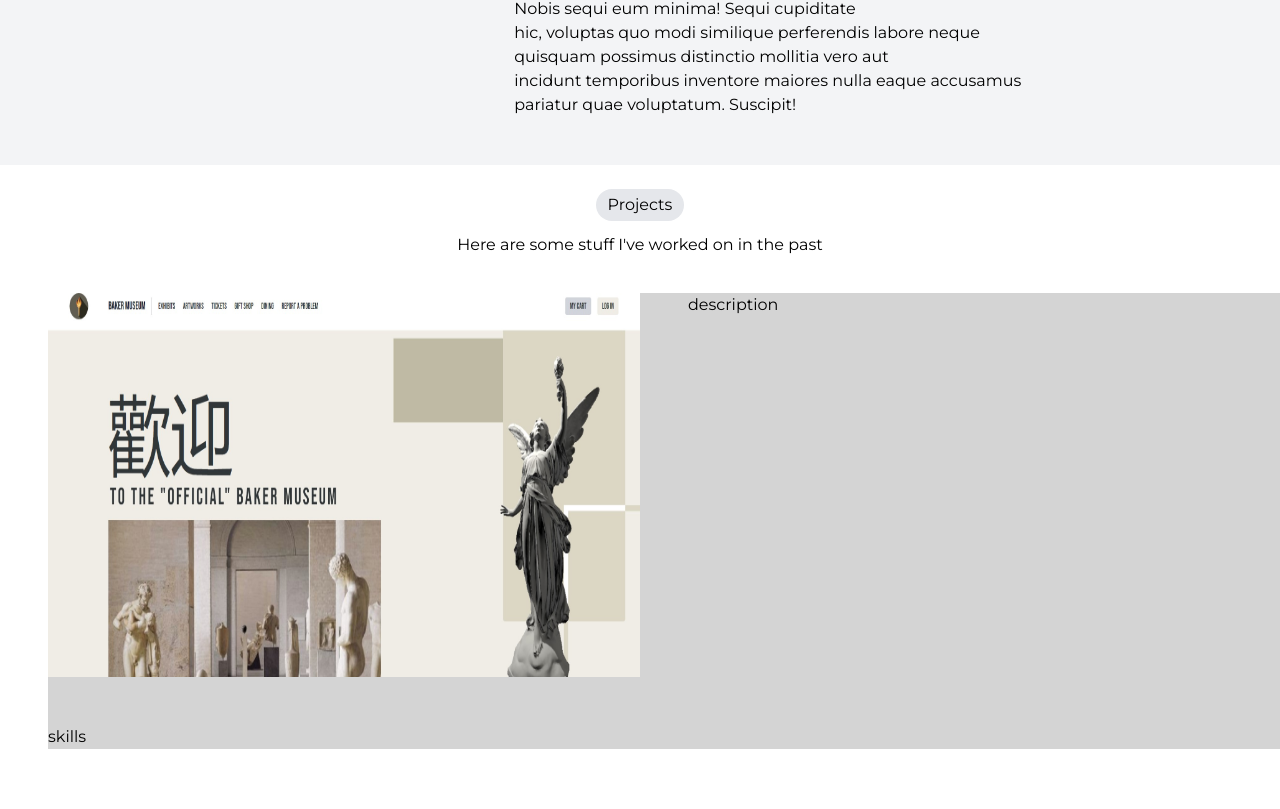
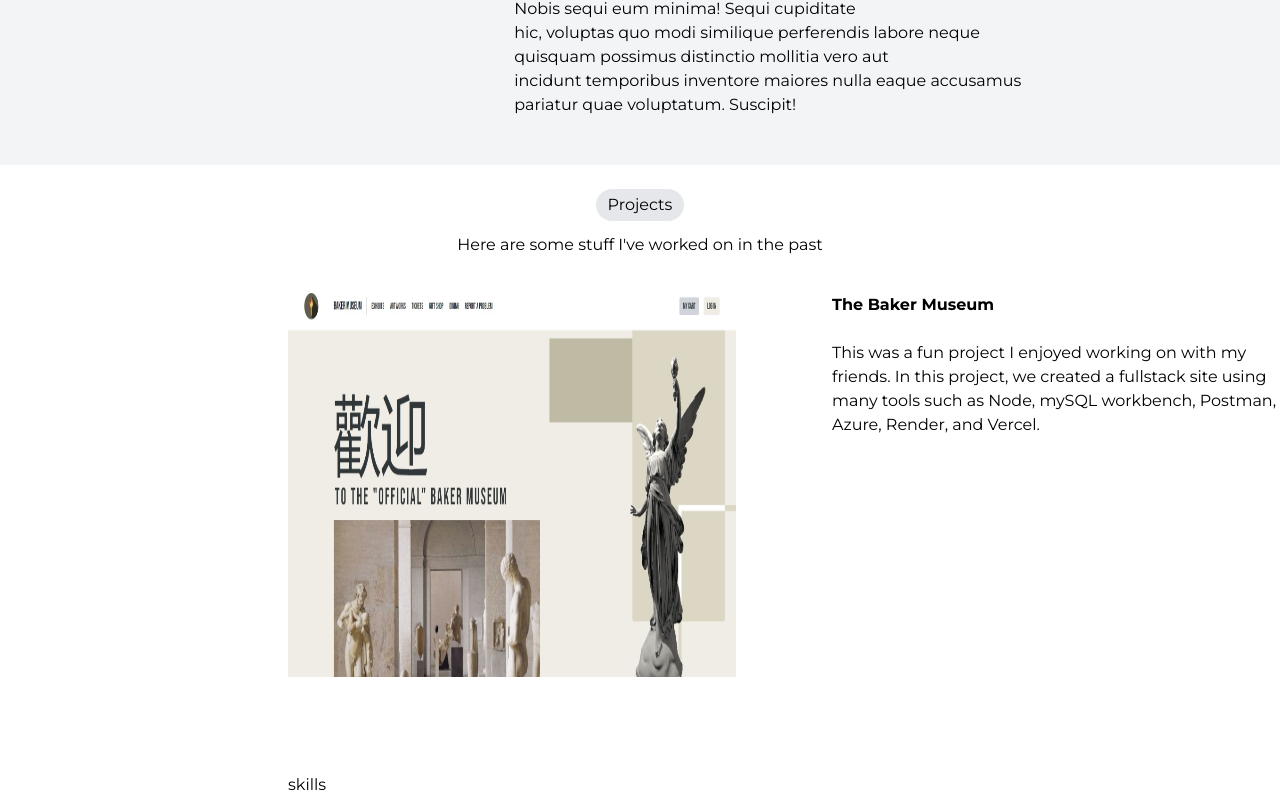
Before and after one commit to Jynxae/Portfolio, a React (Create React App) app: page / in a window 1280 px wide. Shown: the part 967-1776 px from the top of the page. Before the commit the page ends 1728 px from the top, so only its background shows below. Built offline with nearby package versions, Linux system fonts and the light colour scheme.

Commit message:
Fixed the formatting issue in projects.

```diff
--- a/src/pages/Projects.jsx
+++ b/src/pages/Projects.jsx
@@ -6,7 +6,7 @@ function Projects() {
     <div className="flex flex-col items-center justify-center py-3 bg-white">
       <div className="bg-gray-200 rounded-3xl px-3 py-1 mt-3">Projects</div>
       <p className="mt-3">Here are some stuff I've worked on in the past</p>
-      <div className="grid grid-cols-2 bg-neutral-300 gap-12 mt-9 ml-12">
+      <div className="grid grid-cols-2 gap-24 mt-9 ml-72">
         <div>
           <img
             src={Museum}
@@ -14,7 +14,14 @@ function Projects() {
             className="w-full h-96 rightrounded-lg"
           />
         </div>
-        <div>description</div>
+        <div>
+          <h1 className="font-bold">The Baker Museum</h1>
+          <p className="mt-6">
+            This was a fun project I enjoyed working on with my friends. In this
+            project, we created a fullstack site using many tools such as Node,
+            mySQL workbench, Postman, Azure, Render, and Vercel.
+          </p>
+        </div>
         <div>skills</div>
       </div>
     </div>
```
